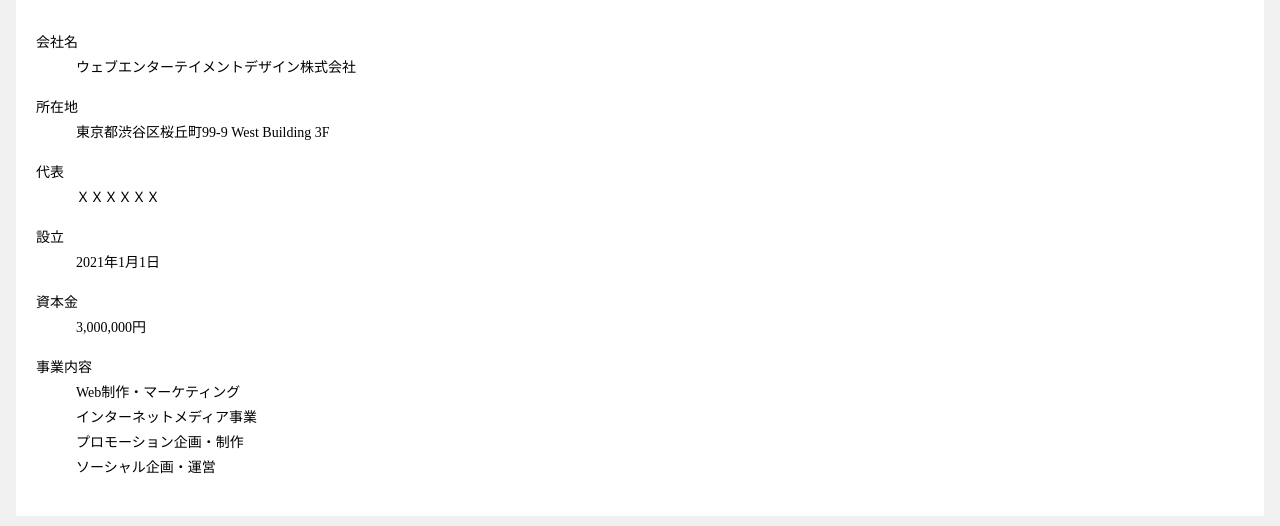
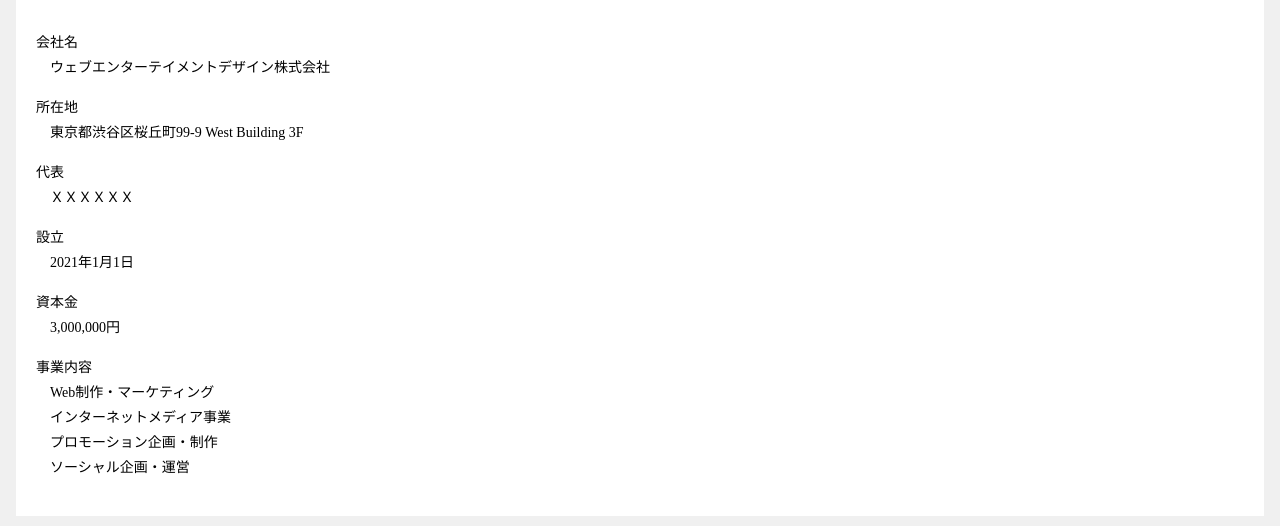
Before and after one commit to makowithyou/CodingPractice_corporate, a plain HTML site: page index.html in a window 1280 px wide. Shown: the part 3330-3856 px from the top of the page. Drawn offline with Linux system fonts and the light colour scheme.

Commit message:
Update style.css

```diff
--- a/style.css
+++ b/style.css
@@ -159,8 +159,12 @@ section.company dt {
     margin-top: 20px;
     margin-bottom: 5px;
 }
-section.company dd:not(:last-of-type) {
+section.company dd {
     margin-bottom: 5px;
+    margin-inline-start: 14px;
+}
+section.company dd:last-of-type {
+    margin-bottom: unset;
 }
 section.company img {
     width: 100%;
```
